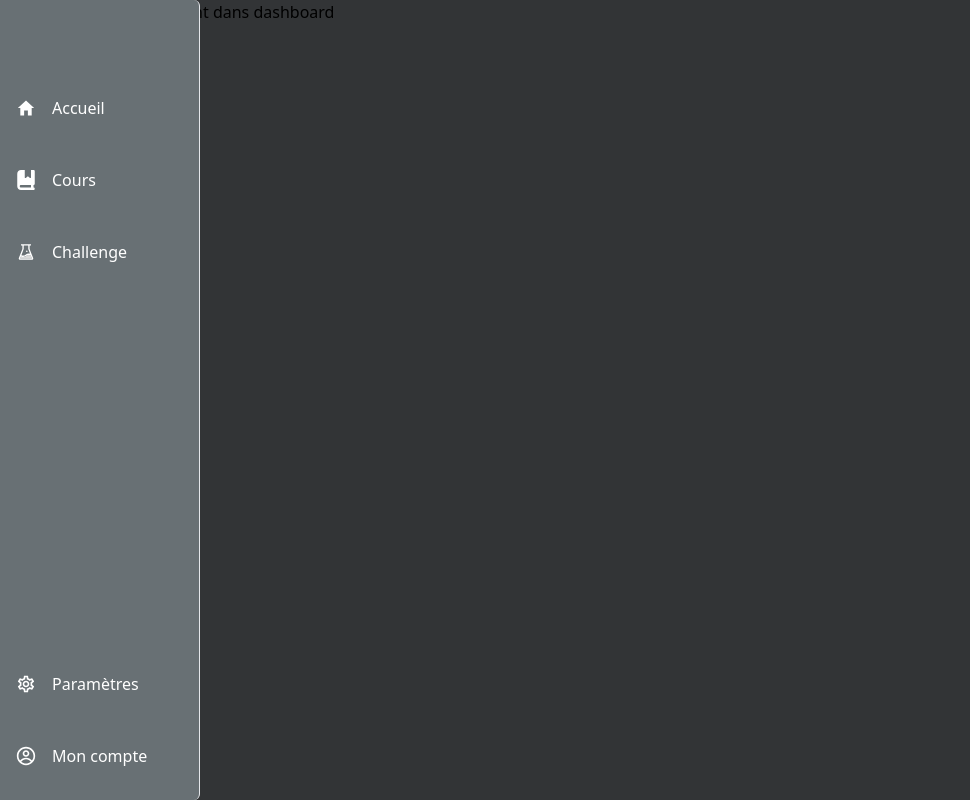
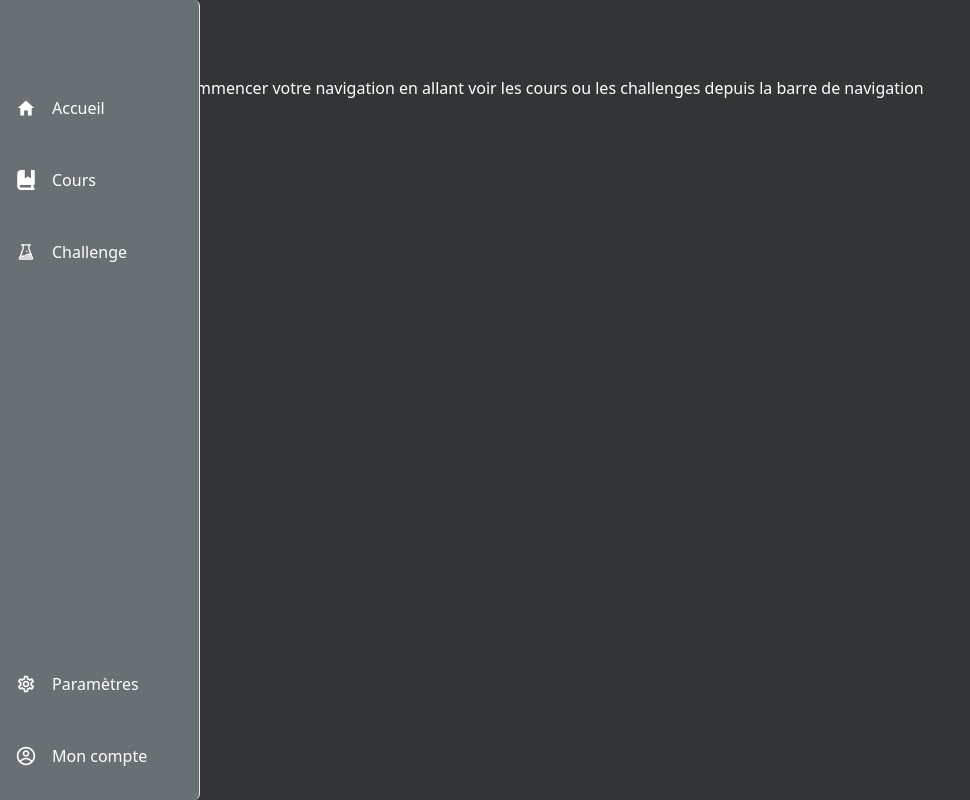
Before and after one commit to CelienFiorelli/YLearning-front, a React (Create React App) app: page /dashboard in a window 1280 px wide. Shown: the whole page, without its empty margins (0-970 px from the left). Built offline with nearby package versions, Linux system fonts and the light colour scheme; no server answers; sample sign-in values are in the browser's storage.

Commit message:
changement de phrase sur le dashboard

```diff
--- a/src/components/organisms/Dashboard.jsx
+++ b/src/components/organisms/Dashboard.jsx
@@ -8,7 +8,10 @@ const Dashboard = () => {
 
   return (
     <Base>
-        <h1>Connecté en tant {username} dans dashboard</h1>
+      <div className="text-white">
+          <div className="text-xl font-semibold mt-12">Bienvenue {username}</div>
+          <div>Vous pouvez commencer votre navigation en allant voir les cours ou les challenges depuis la barre de navigation</div>
+      </div>
     </Base>
   )
 };
```
